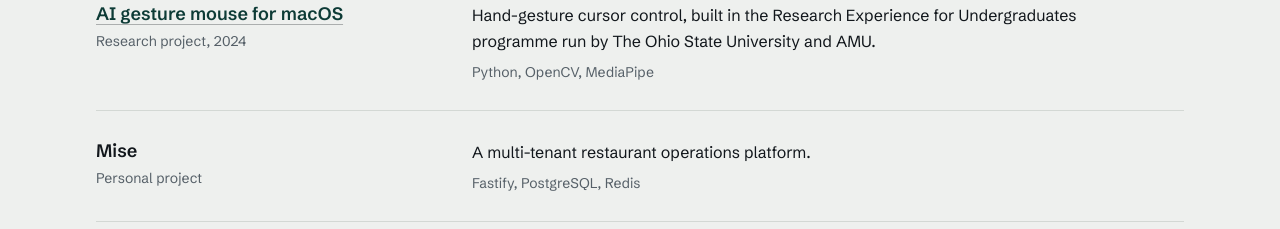
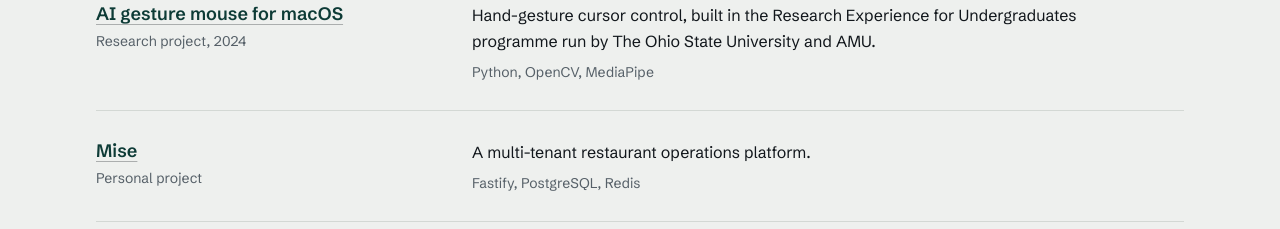
Before and after one commit to Basimhussain/Basim-s-Portfolio, a Next.js app: page / in a window 1280 px wide. Shown: the part 3480-3709 px from the top of the page. Built offline with nearby package versions, Linux system fonts and the light colour scheme.

Commit message:
link mise to its demo

```diff
--- a/src/pages/index.tsx
+++ b/src/pages/index.tsx
@@ -95,6 +95,7 @@ const more = [
     text: "A multi-tenant restaurant operations platform.",
     stack: "Fastify, PostgreSQL, Redis",
     meta: "Personal project",
+    href: "https://mise-beta-test.vercel.app/",
   },
 ];
 
```
